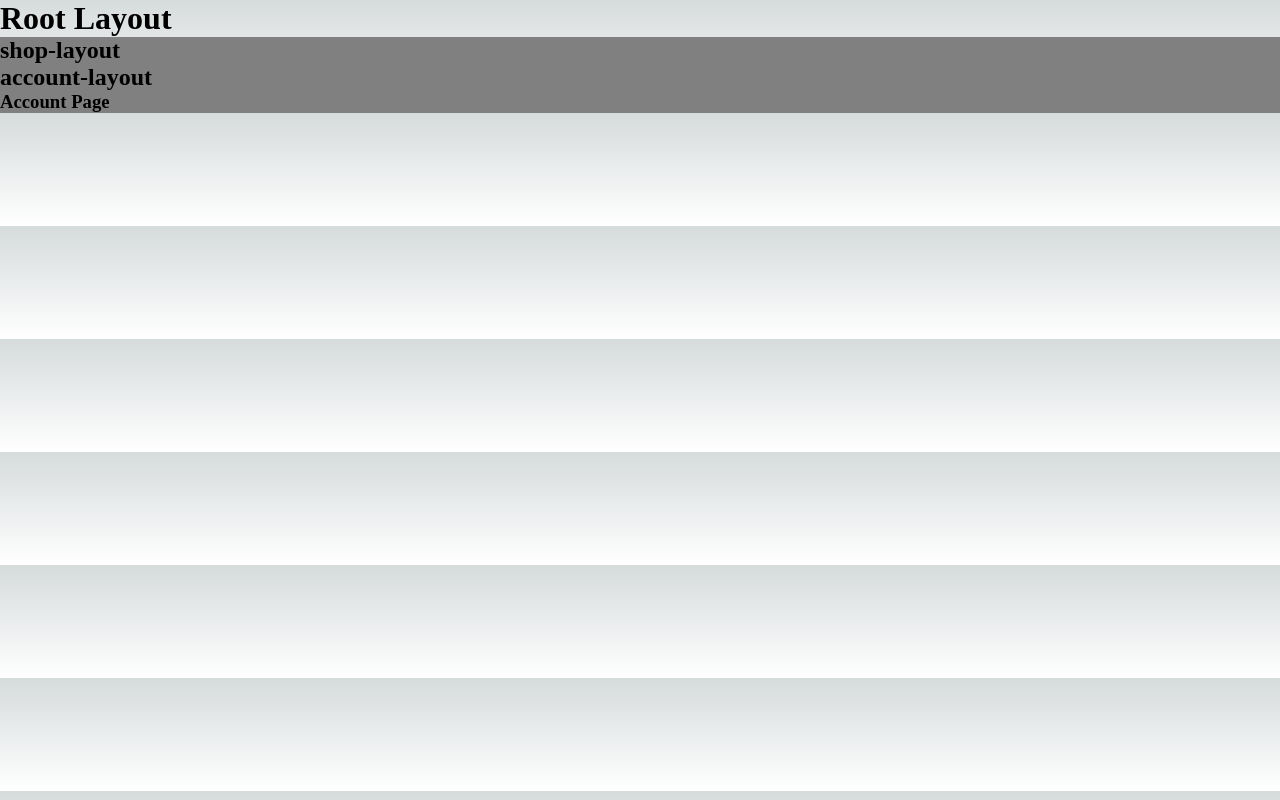
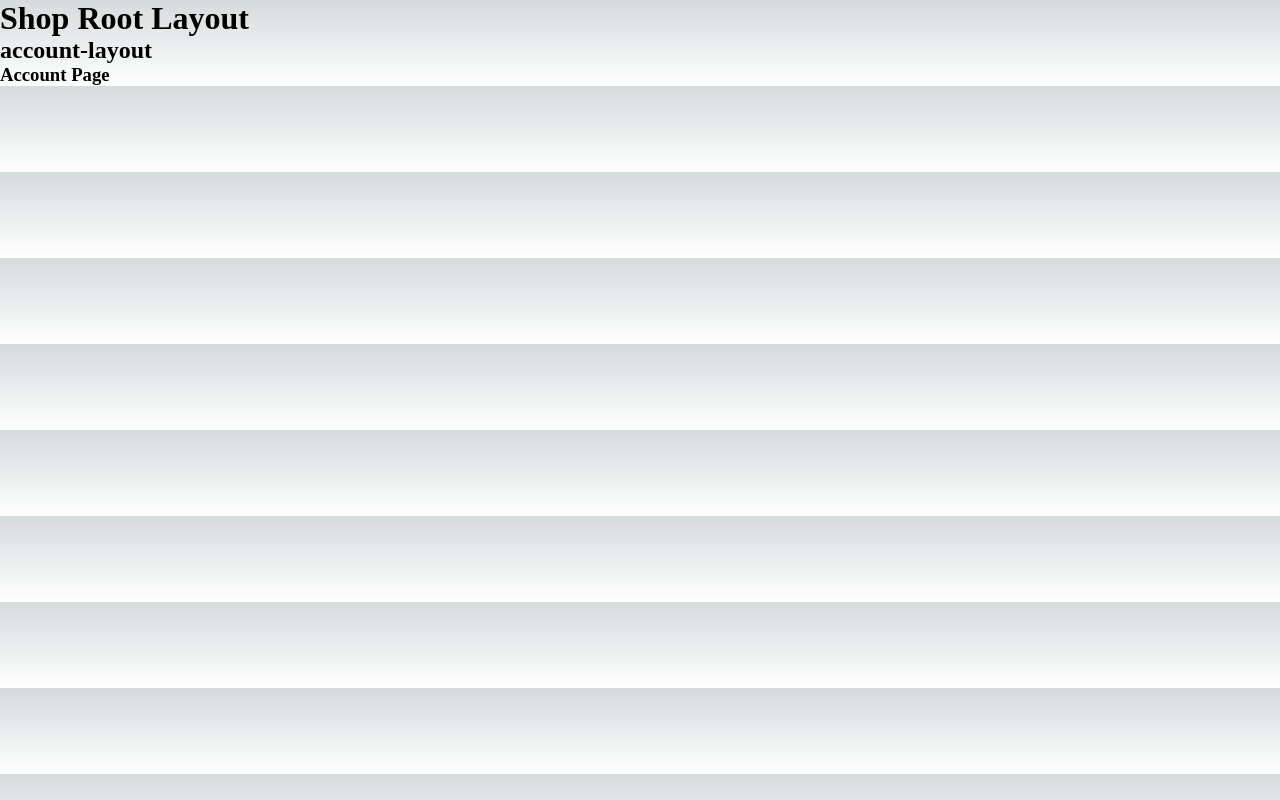
Before and after one commit to rpeight8/fantastic-winner, a Next.js app in the folder sandbox/: page /account in a window 1280 px wide. Built offline with nearby package versions, Linux system fonts and the light colour scheme.

Commit message:
Creating multiple root layouts

```diff
--- a/sandbox/src/app/(shop)/layout.tsx
+++ b/sandbox/src/app/(shop)/layout.tsx
@@ -1,12 +1,21 @@
-export default function ShopLayout({
+import "../globals.css";
+
+export const metadata = {
+  title: "Create Next App",
+  description: "Generated by create next app",
+};
+
+export default function RootLayout({
   children,
 }: {
   children: React.ReactNode;
 }) {
   return (
-    <div style={{ backgroundColor: "gray" }}>
-      <h2>shop-layout</h2>
-      {children}
-    </div>
+    <html lang="en">
+      <body>
+        <h1>Shop Root Layout</h1>
+        {children}
+      </body>
+    </html>
   );
 }
--- a/sandbox/src/app/layout.tsx
+++ b/sandbox/src/app/checkout/layout.tsx
@@ -1,4 +1,4 @@
-import "./globals.css";
+import "../globals.css";
 
 export const metadata = {
   title: "Create Next App",
@@ -13,7 +13,7 @@ export default function RootLayout({
   return (
     <html lang="en">
       <body>
-        <h1>Root Layout</h1>
+        <h1>Checkout Root Layout</h1>
         {children}
       </body>
     </html>
```
